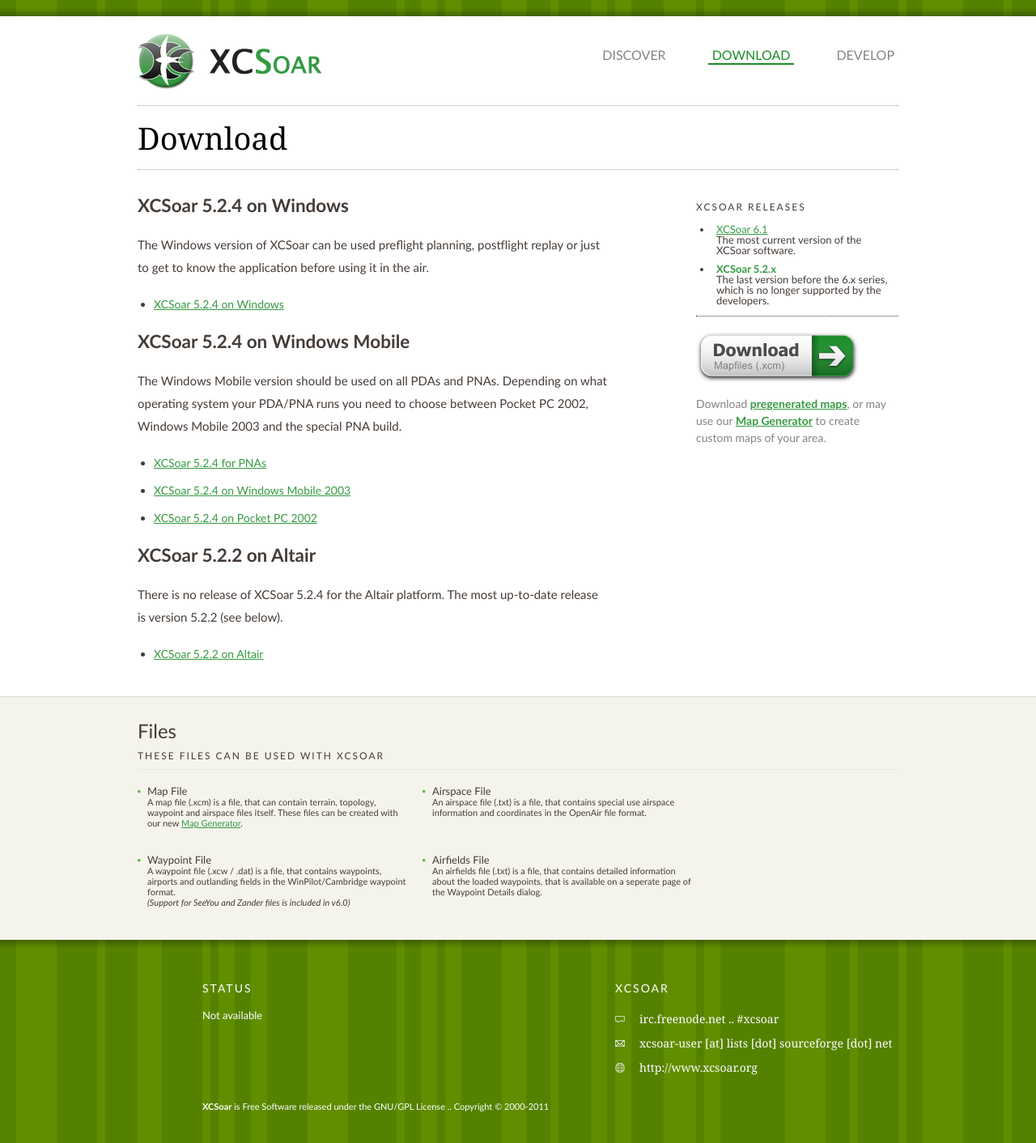
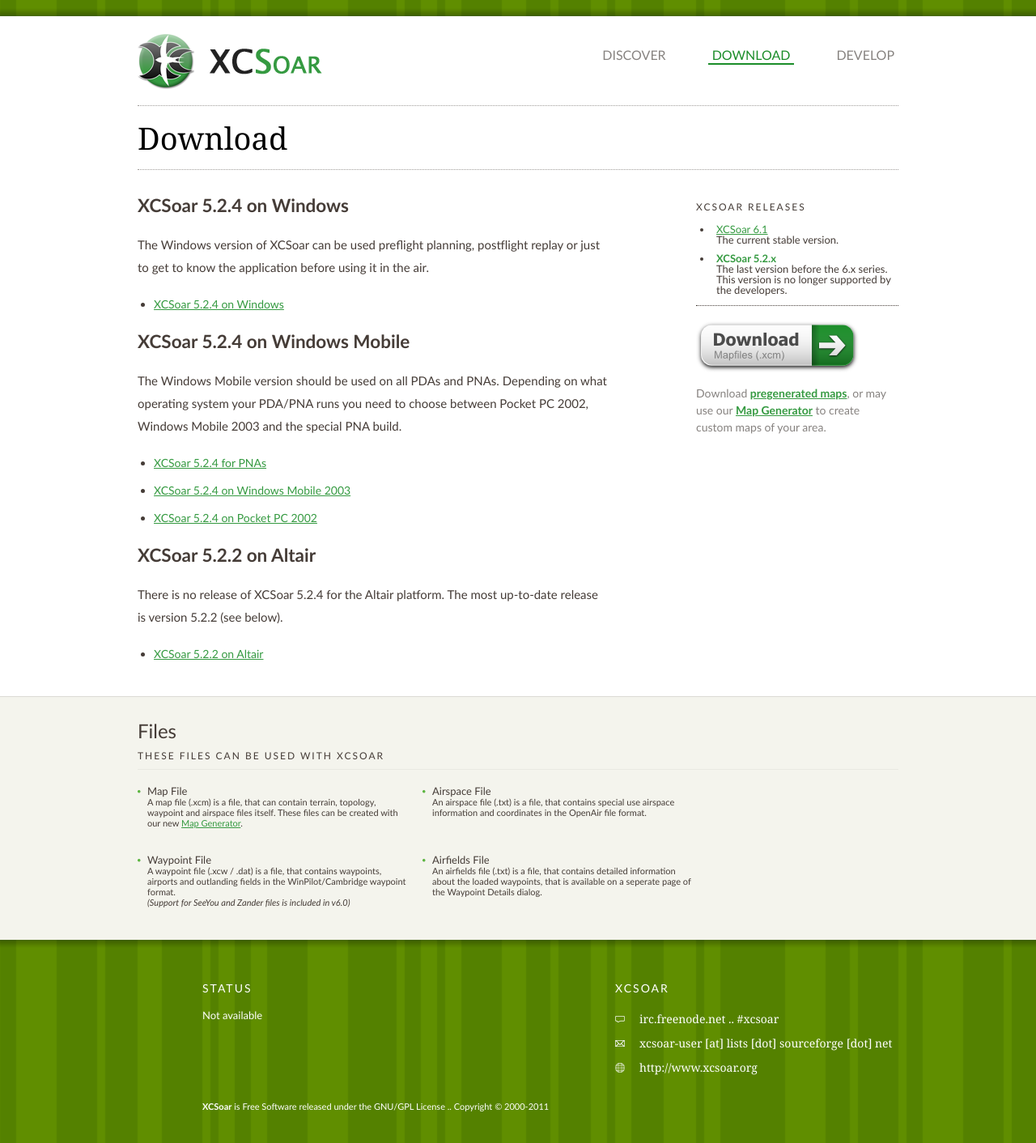
Before and after one commit to XCSoar/website, a Jekyll site: the page built from download/5.2.x.md, in a window 1280 px wide. Shown: the whole page at 81% size. Built offline with Jekyll 4.4.1, drawn with Linux system fonts in a browser that asks for light colours.

Commit message:
download: Changed release descriptions

```diff
--- a/_includes/download_sidebar.html
+++ b/_includes/download_sidebar.html
@@ -3,7 +3,7 @@
 				<ul>
 					<li>
 						{% if page.version == 'stable' %}<b><a>XCSoar {{ site.xcsoar_stable_version }}</a></b>{% else %}<a href="/download/index.html">XCSoar {{ site.xcsoar_stable_version }}</a>{% endif %}<br/>
-						The most current version of the XCSoar software.
+						The current stable version.
 					</li>
 					{% if site.xcsoar_testing_version != site.xcsoar_stable_version %}
 					<li>
@@ -13,7 +13,7 @@
 					{% endif %}
 					<li>
 						{% if page.version == 5 %}<b><a>XCSoar 5.2.x</a></b>{% else %}<a href="/download/5.2.x.html">XCSoar 5.2.x</a>{% endif %}<br/>
-						The last version before the 6.x series, which is no longer supported by the developers.
+						The last version before the 6.x series.<br/>This version is no longer supported by the developers.
 					</li>
 				</ul>
 
```
